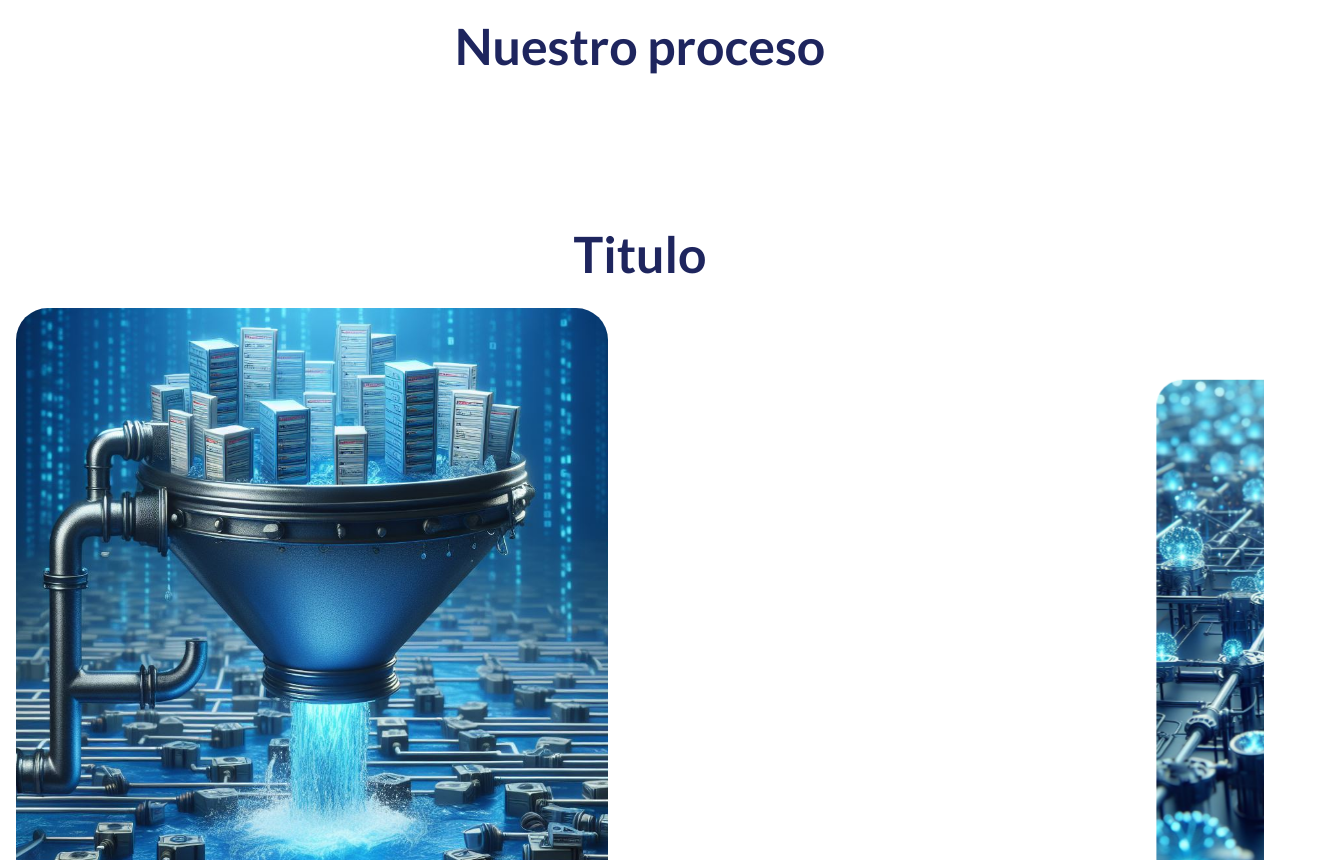
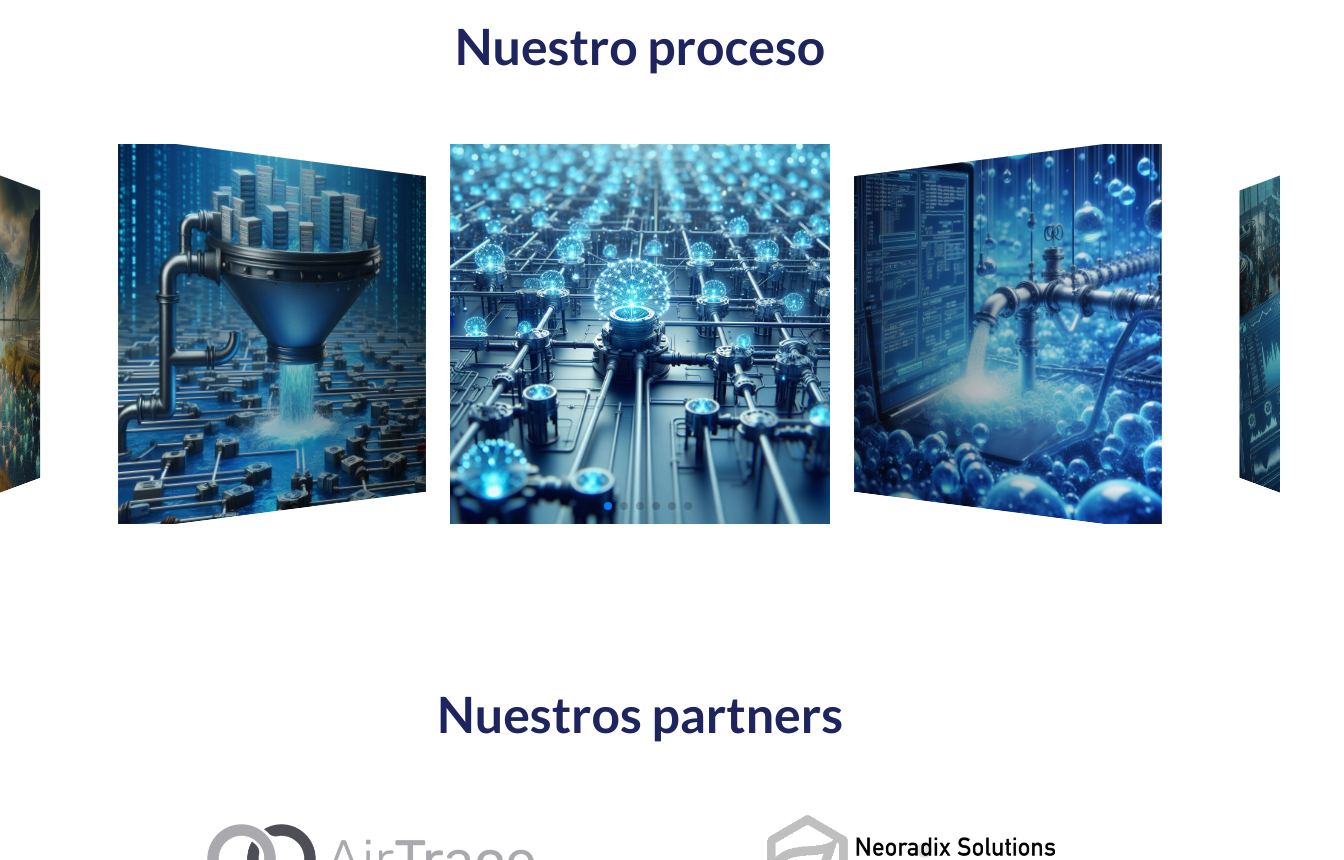
Before and after one commit to telcash/flowguard_frontend, a React (Create React App) app: page / in a window 1280 px wide. Shown: the part 1940-2800 px from the top of the page, 1344 px wide, since content can reach past the window. Built offline with nearby package versions, Linux system fonts and the light colour scheme.

Commit message:
Slider inicializado

```diff
--- a/src/App.css
+++ b/src/App.css
@@ -18,6 +18,10 @@
     margin: 0;
     font-family: 'Lato';
     scroll-padding-top: var(--navbar-height);
+}
+
+.app {
+    overflow-x: clip;
 }
 
 .app, nav, main, section, footer{
--- a/src/components/process-slider/ProcessSlider.jsx
+++ b/src/components/process-slider/ProcessSlider.jsx
@@ -1,23 +1,32 @@
-import React from 'react';
+import React, { useRef, useState } from 'react';
 import './process-slider.css';
 import { Swiper, SwiperSlide } from 'swiper/react';
 import 'swiper/css';
 import 'swiper/css/effect-coverflow';
 import 'swiper/css/pagination';
-import 'swiper/css/navigation';
-import { EffectCoverflow, Pagination, Navigation } from 'swiper/modules';
+import { EffectCoverflow, Pagination } from 'swiper/modules';
 import { dataPreprocessingImg, dataTopologyImg, implementationMainteinance, integrationTestImg, normalBehaviourLearnImg, realTimeDataImg, sensorsOptimizationImg} from '../../assets/process_img';
 
 const ProcessSlider = () => {
   return (
-    <div className='container'>
-        <h1 className='heading'>Titulo</h1>
-        <Swiper effect={'coverflow'} grabCursor={true} centeredSlides={true} loop={true} slidesPerView={'auto'}
-            coverflowEffect={{ rotate: 0, stretch: 0, depth: 100, modifier: 2.5}}
-            pagination={{el: '.swiper-pagination', clickable: true}}
-            navigation={{nextEl:'.swiper-button-next', prevEl:'.swiper-button-next', clickable: true,}}
-            modules={[EffectCoverflow, Pagination, Navigation]}
-            className='swiper_container'
+    <div className='fg__processSlider'>
+        <Swiper
+            effect={'coverflow'}
+            grabCursor={true}
+            centeredSlides={true}
+            slidesPerView={'auto'}
+            loop={true}
+            initialSlide={1}
+            coverflowEffect={{
+                rotate: 50,
+                stretch: 0,
+                depth: 100,
+                modifier: 1,
+                slideShadows: true,
+            }}
+            pagination={true}
+            modules={[EffectCoverflow, Pagination]}
+            className='mySwiper'
         >
             <SwiperSlide>
                 <img src={dataPreprocessingImg} alt='' />
@@ -40,15 +49,6 @@ const ProcessSlider = () => {
             <SwiperSlide>
                 <img src={implementationMainteinance} alt='' />
             </SwiperSlide>
-            <div className="slider-controler">
-                <div className="swiper-button-prev slider-arrow">
-                    <button>P</button>
-                </div>
-                <div className="swiper-button-next slider-arrow">
-                    <button>N</button>
-                </div>
-                <div className="swiper-pagination"></div>
-            </div>
         </Swiper>
     </div>
   );
--- a/src/components/process-slider/process-slider.css
+++ b/src/components/process-slider/process-slider.css
@@ -1,123 +1,26 @@
-.container {
-    max-width: 124rem;
-    padding: 4rem 1rem;
-    margin: 0 auto;
+.fg__processSlider {
+  width: 100%;
+  padding: 0 5rem;
 }
 
-  .heading {
-    padding: 1rem 0;
-    font-size: 3.5rem;
-    text-align: center;
+.swiper {
+  width: 100%;
+  padding-top: 50px;
+  padding-bottom: 50px;
 }
 
-  .swiper_container {
-    height: 52rem;
-    padding: 2rem 0;
-    position: relative;
+.swiper-wrapper {
+  width: 100%;
 }
 
 .swiper-slide {
-    width: 37rem;
-    height: 42rem;
-    position: relative;
-  }
-
-  @media (max-width: 500px) {
-    .swiper_container {
-      height: 47rem;
-    }
-    .swiper-slide {
-      width: 28rem !important;
-      height: 36rem !important;
-    }
-    .swiper-slide img {
-      width: 28rem !important;
-      height: 36rem !important;
-    }
+  background-position: center;
+  background-size: cover;
+  width: 380px!important;
+  height: 380px!important;
 }
 
 .swiper-slide img {
-    width: 37rem;
-    height: 42rem;
-    border-radius: 2rem;
-    object-fit: cover;
+  display: block;
+  width: 100%;
 }
-
-  .swiper-slide-shadow-left,
-  .swiper-slide-shadow-right {
-    display: none;
-  }
-
-  .slider-controler {
-    position: relative;
-    bottom: 2rem;
-    display: flex;
-    align-items: center;
-    justify-content: center;
-  }
-
-  .slider-controler .swiper-button-next {
-    left: 58% !important;
-    transform: translateX(-58%) !important;
-  }
-
-  @media (max-width: 990px) {
-    .slider-controler .swiper-button-next {
-      left: 70% !important;
-      transform: translateX(-70%) !important;
-    }
-  }
-
-  @media (max-width: 450px) {
-    .slider-controler .swiper-button-next {
-      left: 80% !important;
-      transform: translateX(-80%) !important;
-    }
-  }
-
-  @media (max-width: 990px) {
-    .slider-controler .swiper-button-prev {
-      left: 30% !important;
-      transform: translateX(-30%) !important;
-    }
-  }
-
-  @media (max-width: 450px) {
-    .slider-controler .swiper-button-prev {
-      left: 20% !important;
-      transform: translateX(-20%) !important;
-    }
-  }
-
-  .slider-controler .slider-arrow {
-    background: var(--white);
-    width: 3.5rem;
-    height: 3.5rem;
-    border-radius: 50%;
-    left: 42%;
-    transform: translateX(-42%);
-    filter: drop-shadow(0px 8px 24px rgba(18, 28, 53, 0.1));
-  }
-
-  .slider-controler .slider-arrow ion-icon {
-    font-size: 2rem;
-    color: #222224;
-  }
-
-  .slider-controler .slider-arrow::after {
-    content: '';
-  }
-
-  .swiper-pagination {
-    position: relative;
-    width: 15rem !important;
-    bottom: 1rem;
-  }
-
-  .swiper-pagination .swiper-pagination-bullet {
-    filter: drop-shadow(0px 8px 24px rgba(18, 28, 53, 0.1));
-  }
-
-  .swiper-pagination .swiper-pagination-bullet-active {
-    background: var(--primary);
-  }
--- a/src/containers/main-nav/main-nav.css
+++ b/src/containers/main-nav/main-nav.css
@@ -7,7 +7,7 @@
     padding: 1.5rem 1rem;
     position: fixed;
     top: 0;
-    z-index: 1;
+    z-index: 100;
     background-color: rgba(256, 256, 256, 0.75);
 }
 
--- a/src/containers/process/Process.jsx
+++ b/src/containers/process/Process.jsx
@@ -7,9 +7,11 @@ const Process = () => {
     const [t] = useTranslation("global");
     return (
         <div className="fg__process">
-            <h1>{t("project-plan.title")}</h1>
-            <div className="fg__process-slider">
-                <ProcessSlider></ProcessSlider>
+            <div className="fg__process-container">
+                <h1>{t("project-plan.title")}</h1>
+                <div className="fg__process-container-slider">
+                    <ProcessSlider></ProcessSlider>
+                </div>
             </div>
         </div>
     );
--- a/src/containers/process/process.css
+++ b/src/containers/process/process.css
@@ -1,31 +1,36 @@
 .fg__process {
-    margin-top: 120px;
     width: 100%;
     display: flex;
     flex-direction: column;
     justify-content: center;
     align-items: center;
-    row-gap: 60px;
-    margin: 0 auto;
-    max-width: 1440px;
 }
 
-.fg__process h1:first-child {
+.fg__process-container{
+    max-width: 1440px;
+    display: flex;
+    flex-direction: column;
+    justify-content: center;
+    align-items: center;
+    row-gap: 60px;
+}
+
+.fg__process-container h1:first-child {
     color: #1E255E;
     font-size: 50px;
     font-weight: 700;
 }
 
-.fg__process-slider {
+.fg__process-container-slider {
     width: 100%;
 }
 
 @media (max-width: 768px) {
-    .fg__process-slider {
+    .fg__process-container-slider {
         padding: 0 1rem;
     }
 
-    .fg__process h1:first-child {
+    .fg__process-container h1:first-child {
         font-size: 36px;
     }
 }
```
Lines whose indentation alone changed are shown as unchanged.
